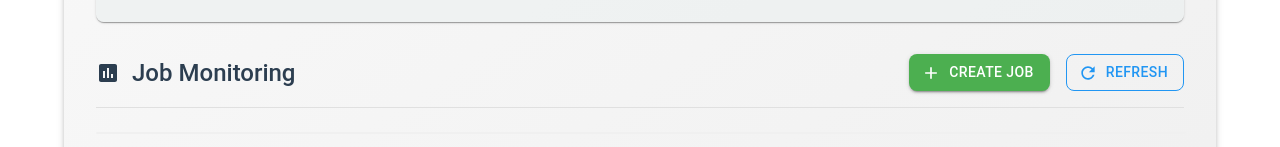
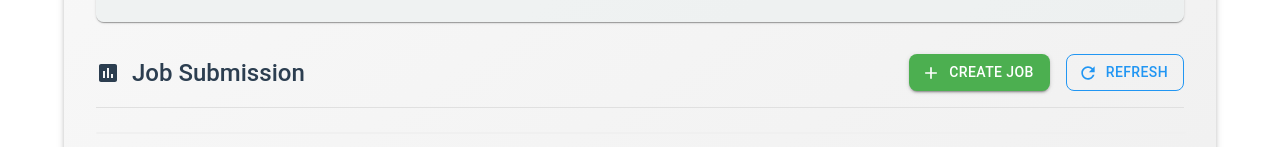
Before and after one commit to UmeshKonduru/iot_testbed_dep, a React (Vite) app in the folder iot_testbed_ui/: page /dashboard in a window 1280 px wide. Shown: the part 378-525 px from the top of the page. Built offline with nearby package versions, Linux system fonts and the light colour scheme.

Commit message:
Update Dashboard.jsx

```diff
--- a/iot_testbed_ui/src/pages/Dashboard.jsx
+++ b/iot_testbed_ui/src/pages/Dashboard.jsx
@@ -255,7 +255,7 @@ const Dashboard = () => {
                     color: '#2c3e50'
                   }}>
                     <AssessmentIcon sx={{ mr: 1.5 }} />
-                    Job Monitoring
+                    Job Submission
                   </Typography>
 
                   <Box>
```
